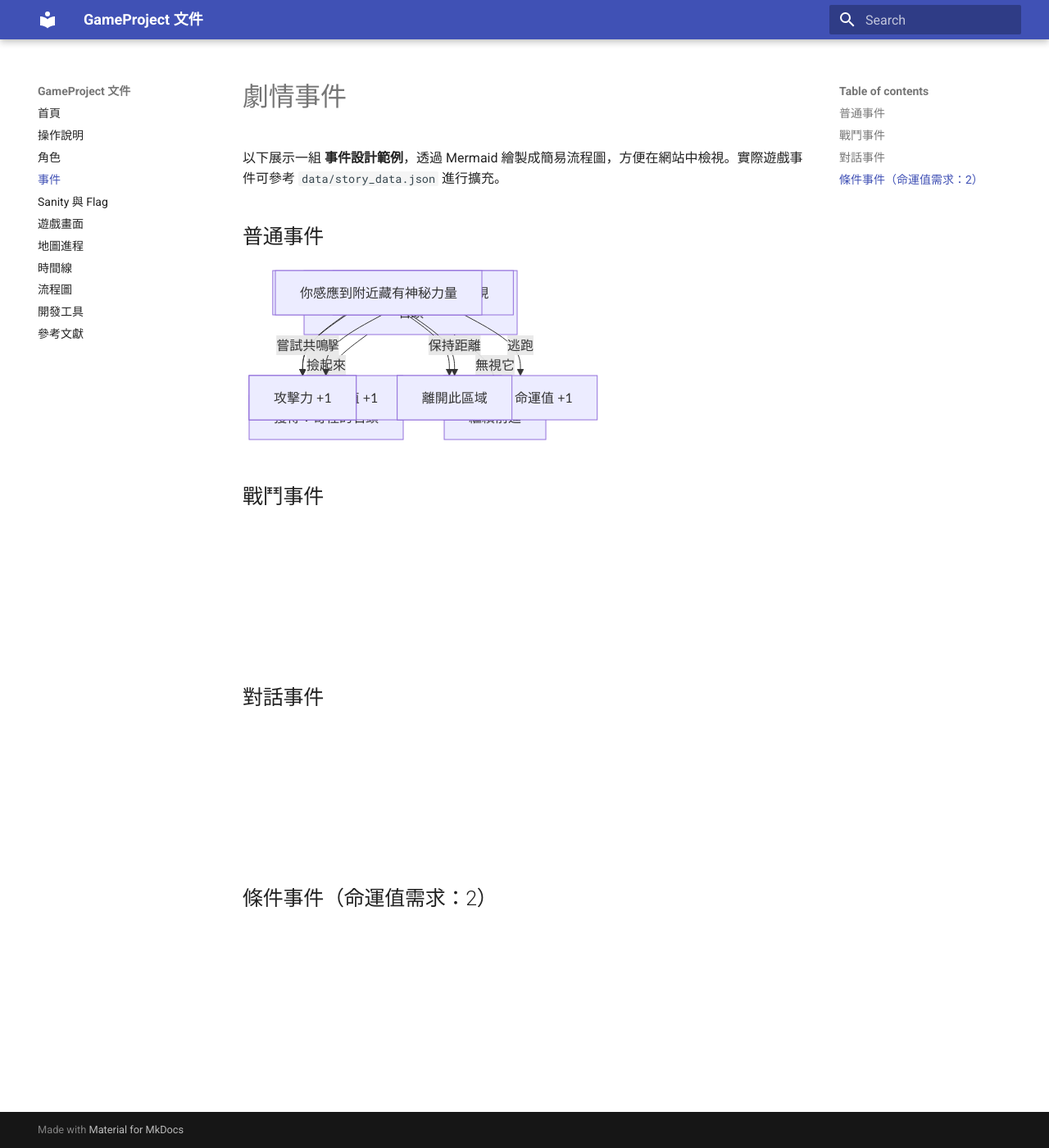
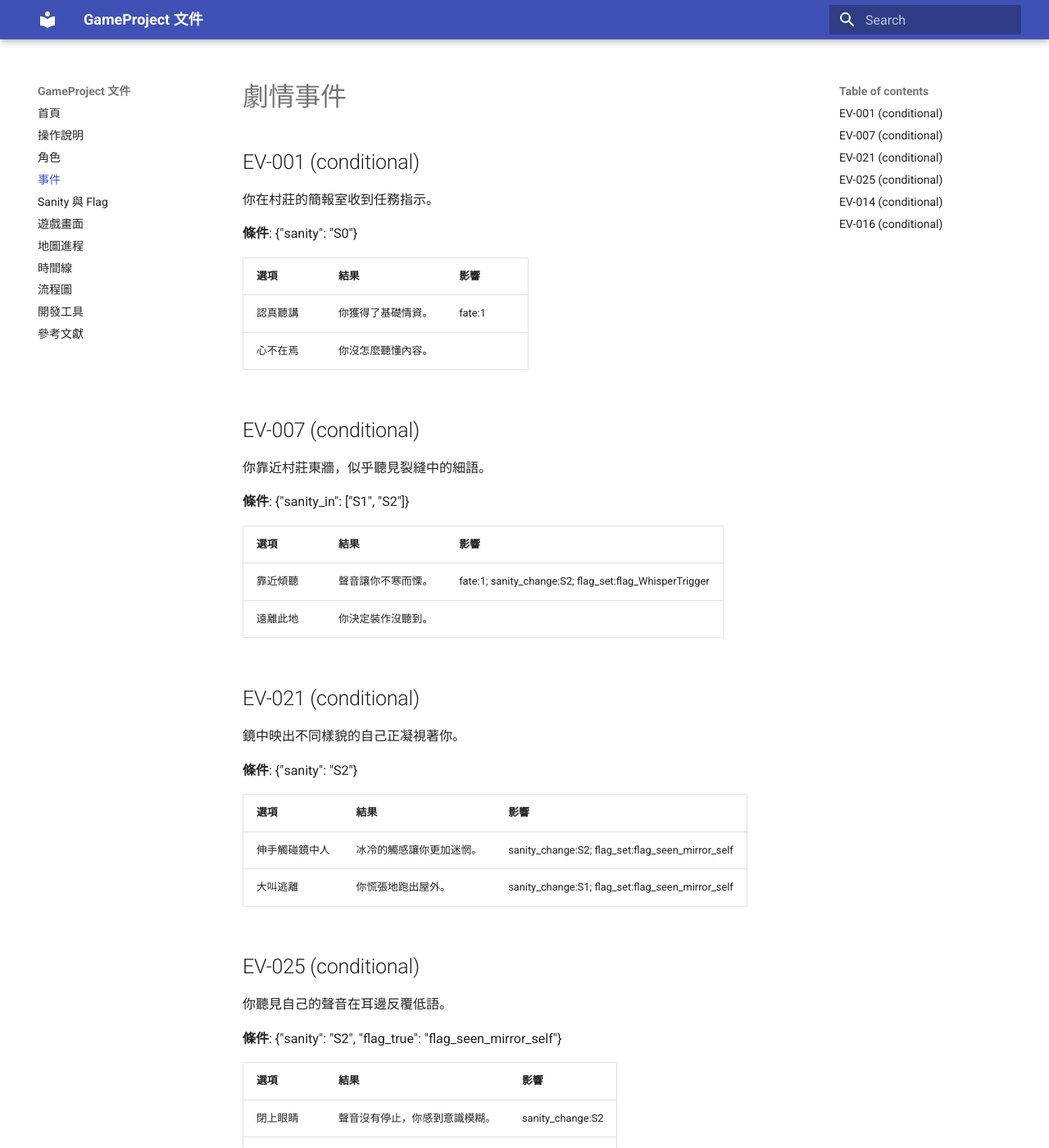
Before and after one commit to hPPPf7/GameProject, an MkDocs documentation site: the page built from docs/events.md, in a window 1280 px wide and 1400 px high. Shown: the whole window at 82% size. Built offline with MkDocs 1.6.1 and Material for MkDocs 9.7.7, drawn with Linux system fonts in a browser that asks for light colours; some of the changed text lies outside the part shown.

Commit message:
修正 generate_docs.py 使用 story_data.json

````diff
--- a/docs/events.md
+++ b/docs/events.md
@@ -1,35 +1,67 @@
 # 劇情事件
 
-以下展示一組 **事件設計範例**，透過 Mermaid 繪製成簡易流程圖，方便在網站中檢視。實際遊戲事件可參考 `data/story_data.json` 進行擴充。
+## EV-001 (conditional)
 
-## 普通事件
+你在村莊的簡報室收到任務指示。
 
-```mermaid
-graph TD
-    A[你在荒野中撿到一個奇怪的石頭] -->|撿起來| B[獲得：奇怪的石頭]
-    A -->|無視它| C[繼續前進]
-```
+**條件**: {"sanity": "S0"}
 
-## 戰鬥事件
+| 選項 | 結果 | 影響 |
+| --- | --- | --- |
+| 認真聽講 | 你獲得了基礎情資。 | fate:1 |
+| 心不在焉 | 你沒怎麼聽懂內容。 |  |
 
-```mermaid
-graph TD
-    D[一隻小型魔物突然出現] -->|攻擊| E[HP -2，命運值 +1]
-    D -->|逃跑| F[HP -1，命運值 +1]
-```
+## EV-007 (conditional)
 
-## 對話事件
+你靠近村莊東牆，似乎聽見裂縫中的細語。
 
-```mermaid
-graph TD
-    G[你遇到一位喃喃自語的村民] -->|仔細傾聽| H[命運值 +1]
-    G -->|打斷他| I[命運值 -1]
-```
+**條件**: {"sanity_in": ["S1", "S2"]}
 
-## 條件事件（命運值需求：2）
+| 選項 | 結果 | 影響 |
+| --- | --- | --- |
+| 靠近傾聽 | 聲音讓你不寒而慄。 | fate:1; sanity_change:S2; flag_set:flag_WhisperTrigger |
+| 遠離此地 | 你決定裝作沒聽到。 |  |
 
-```mermaid
-graph TD
-    J[你感應到附近藏有神秘力量] -->|嘗試共鳴| K[攻擊力 +1]
-    J -->|保持距離| L[離開此區域]
-```
+## EV-021 (conditional)
+
+鏡中映出不同樣貌的自己正凝視著你。
+
+**條件**: {"sanity": "S2"}
+
+| 選項 | 結果 | 影響 |
+| --- | --- | --- |
+| 伸手觸碰鏡中人 | 冰冷的觸感讓你更加迷惘。 | sanity_change:S2; flag_set:flag_seen_mirror_self |
+| 大叫逃離 | 你慌張地跑出屋外。 | sanity_change:S1; flag_set:flag_seen_mirror_self |
+
+## EV-025 (conditional)
+
+你聽見自己的聲音在耳邊反覆低語。
+
+**條件**: {"sanity": "S2", "flag_true": "flag_seen_mirror_self"}
+
+| 選項 | 結果 | 影響 |
+| --- | --- | --- |
+| 閉上眼睛 | 聲音沒有停止，你感到意識模糊。 | sanity_change:S2 |
+| 大喊住口 | 短暫的安靜後，一切更混亂。 | sanity_change:S2 |
+
+## EV-014 (conditional)
+
+村民忽然不斷重複同一句話。
+
+**條件**: {"sanity": "S1", "flag_true": "flag_trust_made"}
+
+| 選項 | 結果 | 影響 |
+| --- | --- | --- |
+| 跟著他說 | 你模仿他的語氣，開始分不清現實。 | sanity_change:S2 |
+| 質疑他 | 他僵硬地停下動作。 |  |
+
+## EV-016 (conditional)
+
+湖面傳來與你相似的聲音在回響。
+
+**條件**: {"sanity_in": ["S1", "S2"], "flag_true": "flag_WhisperTrigger"}
+
+| 選項 | 結果 | 影響 |
+| --- | --- | --- |
+| 回應聲音 | 回音與你交談，你感到背脊發涼。 | sanity_change:S2 |
+| 無視離開 | 你試著走遠，但聲音仍在腦中盤旋。 |  |
````
Also changed, not shown: README.md (+2 -0 lines), docs/characters.md (+1 -11 lines), docs/timeline.md (+7 -2 lines), 1 other file.
